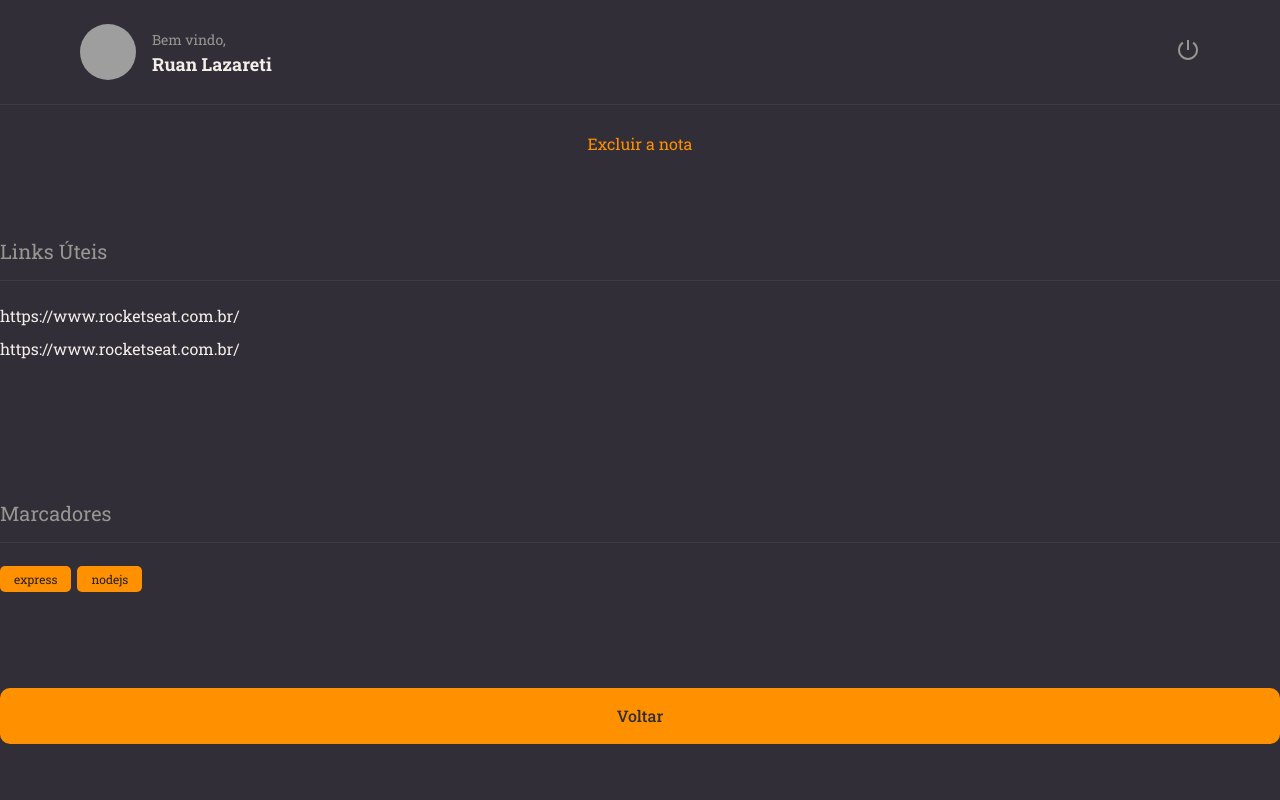
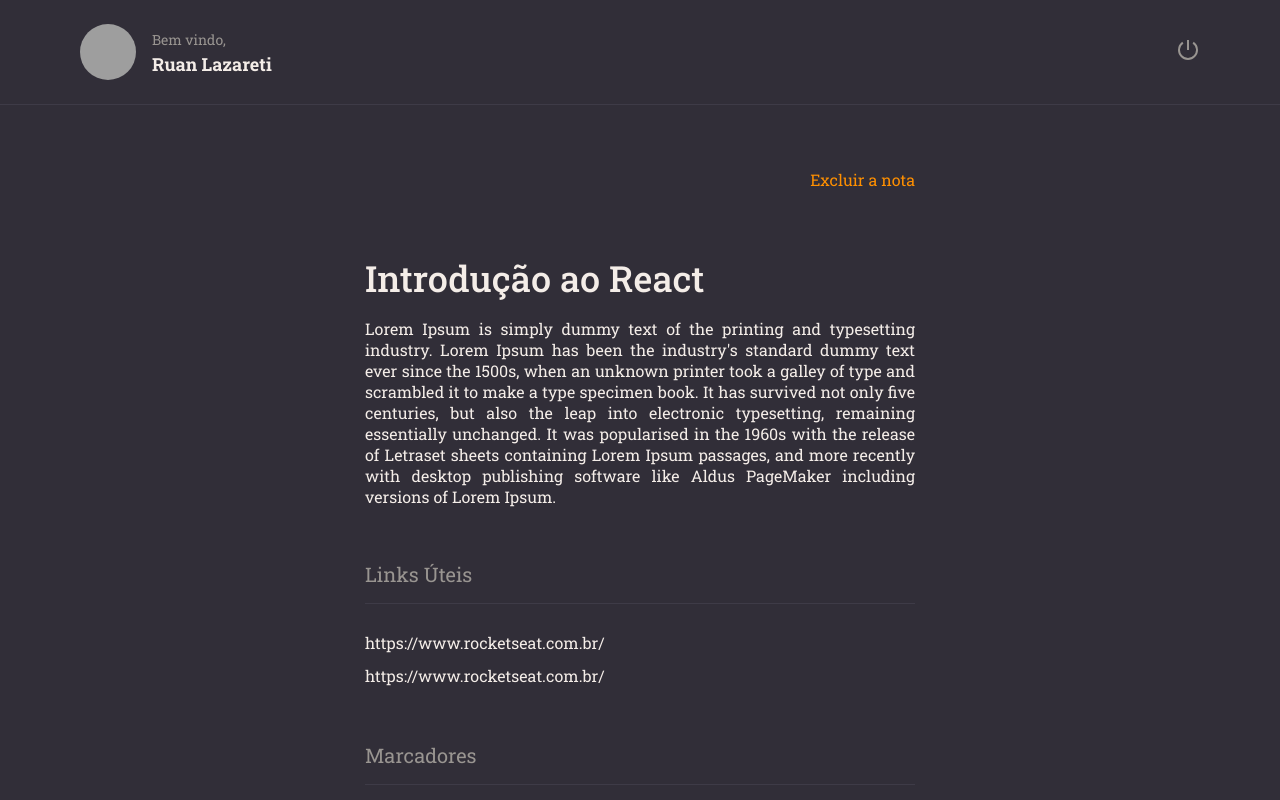
Before and after one commit to Ruan-Lazareti/reactAula, a React (Vite) app: page / in a window 1280 px wide. Built offline with nearby package versions, Linux system fonts and the light colour scheme; grey boxes are pictures that could not be loaded.

Commit message:
page Details finished

```diff
--- a/src/components/Section/styles.js
+++ b/src/components/Section/styles.js
@@ -1,7 +1,7 @@
 import styled from "styled-components"
 
 export const Container = styled.section`
-  margin: 56px 0 28px;
+  margin: 28px 0;
 
   > h2 {
     border-bottom-width: 1px;
@@ -9,7 +9,7 @@
     border-bottom-color: ${({ theme }) => theme.COLORS.BACKGROUND_700};
 
     padding-bottom: 16px;
-    margin-bottom: 24px;
+    margin-bottom: 28px;
 
     color: ${({ theme }) => theme.COLORS.GRAY_100};
     font-size: 20px;
--- a/src/components/Tag/styles.js
+++ b/src/components/Tag/styles.js
@@ -5,6 +5,7 @@
   padding: 5px 14px;
   border-radius: 5px;
   margin-right: 6px;
+  margin-bottom: 130px;
 
   color: ${({ theme }) => theme.COLORS.BACKGROUND_900};
   background-color: ${({ theme }) => theme.COLORS.ORANGE};
--- a/src/pages/Details/index.jsx
+++ b/src/pages/Details/index.jsx
@@ -1,4 +1,4 @@
-import { Container, Links } from "./style"
+import { Container, Links, Content } from "./style"
 
 import { Header } from "../../components/Header/index.jsx"
 import { ButtonText } from "../../components/ButtonText/index.jsx"
@@ -11,7 +11,14 @@
     <Container>
       <Header />
 
+      <main>
+        <Content>
           <ButtonText title="Excluir a nota"/>
+
+          <h1>
+            Introdução ao React
+          </h1>
+          <p>Lorem Ipsum is simply dummy text of the printing and typesetting industry. Lorem Ipsum has been the industry's standard dummy text ever since the 1500s, when an unknown printer took a galley of type and scrambled it to make a type specimen book. It has survived not only five centuries, but also the leap into electronic typesetting, remaining essentially unchanged. It was popularised in the 1960s with the release of Letraset sheets containing Lorem Ipsum passages, and more recently with desktop publishing software like Aldus PageMaker including versions of Lorem Ipsum.</p>
 
           <Section title="Links Úteis">
             <Links>
@@ -24,7 +31,10 @@
             <Tag  title="express" />
             <Tag  title="nodejs" />
           </Section>
+
           <Button title="Voltar"/>
+        </Content>
+      </main>
     </Container>
   )
 }
--- a/src/pages/Details/style.js
+++ b/src/pages/Details/style.js
@@ -10,6 +10,12 @@
   grid-template-areas:
   "header"
   "content";
+
+  > main {
+    grid-area: content;
+    overflow-y: scroll;
+    padding: 64px 0;
+  }
 `
 
 export const Links = styled.ul`
@@ -23,3 +29,25 @@
     color: ${({ theme }) => theme.COLORS.WHITE};
   }
 `
+
+export const Content = styled.div`
+  max-width: 55.0rem;
+  margin: 0 auto;
+  display: flex;
+  flex-direction: column;
+
+  > button:first-child {
+    align-self: end;
+  }
+
+  > h1 {
+    font-size: 3.6rem;
+    font-weight: 500;
+    margin: 64px 0 16px;
+  }
+
+  p {
+    text-align: justify;
+    margin-bottom: 26px;
+  }
+`
```
Lines whose indentation alone changed are shown as unchanged.
